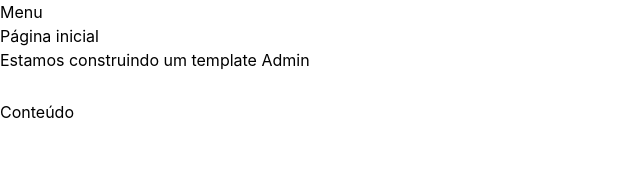
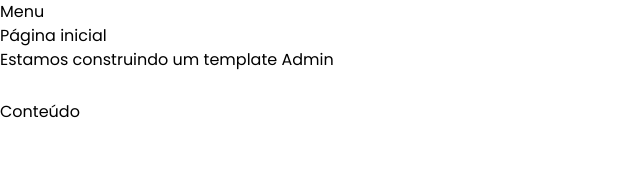
Before and after one commit to efss7/admin-template, a Next.js app: page / in a window 1280 px wide. Shown: the top 174 px of the page, without its empty margins (0-640 px from the left). Built offline with nearby package versions, Linux system fonts and the light colour scheme.

Commit message:
Configurando Fonte

```diff
--- a/src/styles/globals.css
+++ b/src/styles/globals.css
@@ -1,3 +1,4 @@
+@import url('https://fonts.googleapis.com/css2?family=Poppins:wght@100;200;300;400;500;700;800;900&display=swap');
 @tailwind base;
 @tailwind components;
 @tailwind utilities;
@@ -6,8 +7,7 @@
 body {
   padding: 0;
   margin: 0;
-  font-family: -apple-system, BlinkMacSystemFont, Segoe UI, Roboto, Oxygen,
-    Ubuntu, Cantarell, Fira Sans, Droid Sans, Helvetica Neue, sans-serif;
+  font-family: 'Poppins', sans-serif;
 }
 
 a {
@@ -19,7 +19,7 @@
   box-sizing: border-box;
 }
 
-@media (prefers-color-scheme: dark) {
+/* @media (prefers-color-scheme: dark) {
   html {
     color-scheme: dark;
   }
@@ -27,4 +27,4 @@
     color: white;
     background: black;
   }
-}
+} */
```
